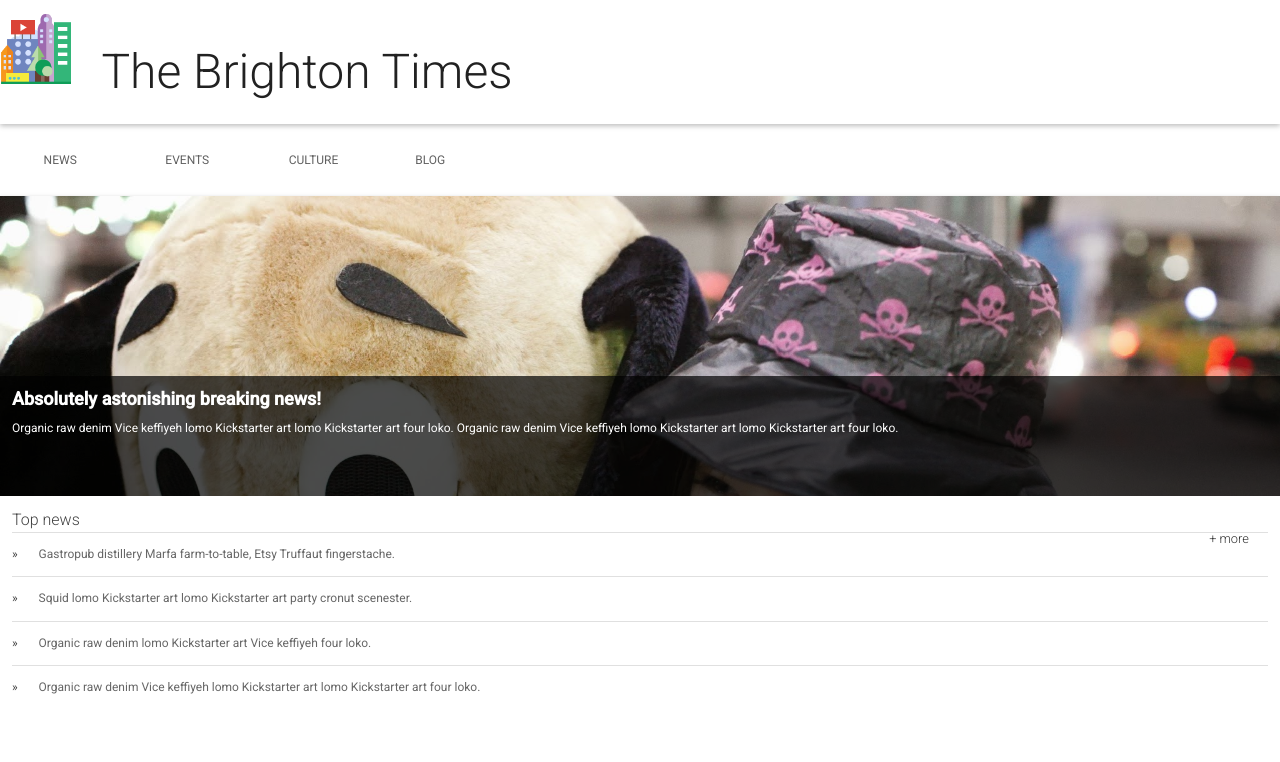
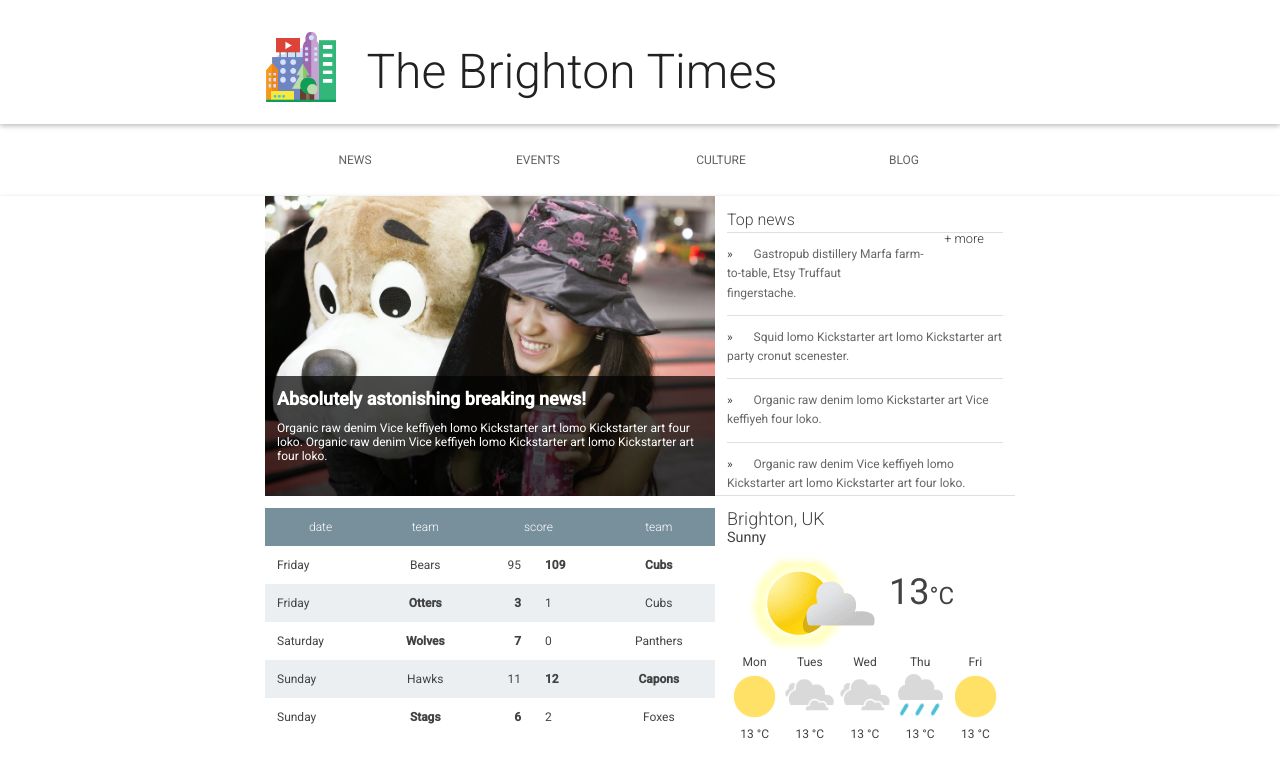
Before and after one commit to lautomator/udacity-fe-nano, a plain HTML site: page supporting-courses/resp-web-des-fundamentals/L4-p2/our-town-resp/index.html in a window 1280 px wide. Shown: the top 762 px of the page. Drawn offline with Linux system fonts and the light colour scheme.

Commit message:
completed L4p2

```diff
--- a/supporting-courses/resp-web-des-fundamentals/L4-p2/our-town-resp/main.css
+++ b/supporting-courses/resp-web-des-fundamentals/L4-p2/our-town-resp/main.css
@@ -56,25 +56,6 @@ a {
  *
  */
 
-#drawer { display: none; }
-
-#mobile__menu {
-  color: #000;
-  float: right;
-  font-size: 2.4em;
-  height: 25px;
-  line-height: 0.9em;
-  opacity: 0.2;
-  position: relative;
-  right: 10px;
-  top: 18px;
-  width: 25px;
-}
-
-#drawer.open{
-  display: block;
-}
-
 .header {
   min-height: 45px;
   box-shadow: 0 2px 5px rgba(0, 0, 0, 0.26);
@@ -109,6 +90,25 @@ a {
  *
  */
 
+#mobile__menu {
+  color: #000;
+  float: right;
+  font-size: 2.4em;
+  height: 25px;
+  line-height: 0.9em;
+  opacity: 0.2;
+  position: relative;
+  right: 10px;
+  top: 18px;
+  width: 25px;
+}
+
+#drawer { display: none; }
+
+#drawer.open {
+  display: block;
+}
+
 .nav {
   max-width: 100%;
   margin-left: auto;
@@ -118,16 +118,15 @@ a {
 .nav__list {
   width: 100%;
   padding: 0;
-  margin: 0;
 }
 
 .nav__item {
   box-sizing: border-box;
-  display: inline-block;
+  display: block;
   width: 24%;
-  text-align: center;
-  line-height: 24px;
-  padding: 24px;
+  text-align: left;
+  line-height: 10px;
+  padding: 10px;
   text-transform: uppercase;
 }
 
@@ -172,7 +171,7 @@ main {
   float: left;
   width: 100%;
   position: relative;
-  background-image: url("./images/dog.jpg");
+  background-image: url(./images/dog.jpg);
   background-size: cover;
   height: 300px;
 }
@@ -343,7 +342,7 @@ main {
 
 /*
  *
- * Weather
+ * News
  *
  */
 
@@ -406,8 +405,8 @@ footer a {
  *
  */
 
-/* breakpoint @ 450px */
-@media screen and (min-width: 450px) {
+/* breakpoint @ 551px */
+@media screen and (min-width: 551px) {
 
   #drawer { display: inline-block; }
 
@@ -429,7 +428,7 @@ footer a {
     height: 72px;
     margin-right: 1em;
     vertical-align: top;
-    margin-top: 12px;
+    margin-top: 30px;
   }
 
   .header__title {
@@ -440,4 +439,65 @@ footer a {
     color: #212121;
   }
 
+  nav {
+    width: 100%;
+  }
+
+  .nav__item {
+    box-sizing: border-box;
+    display: inline-block;
+    width: 24%;
+    text-align: center;
+    line-height: 24px;
+    padding: 24px;
+    text-transform: uppercase;
+  }
+
+  .hero {
+    float: left;
+    width: 60%;
+    position: relative;
+    background-image: url(./images/dog.jpg);
+    background-size: cover;
+    height: 300px;
+  }
+
+  .weather {
+    position: absolute;
+    top: 200px;
+    right: 0;
+    width: 40%;
+  }
 }
+
+/* breakpoint @ 751px */
+@media screen and (min-width: 751px) {
+
+  .header__inner,
+  .nav__list,
+  .content,
+  footer {
+    margin: 0 auto;
+    width: 750px;
+  }
+
+  .scores {
+    width: 60%;
+    float: left;
+    padding-top: 1em;
+  }
+
+  .weather {
+    float: right;
+    position: relative;
+    top: 0;
+    width: 40%;
+  }
+
+  .top-news {
+    width: 40%;
+    height: 300px;
+    border-bottom: 1px solid #E0E0E0;
+    padding: 1em;
+  }
+}
```
